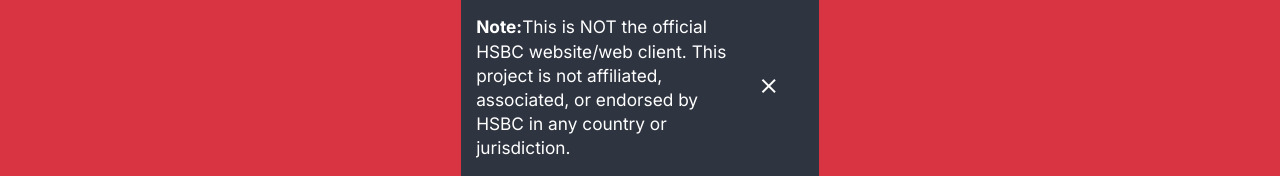
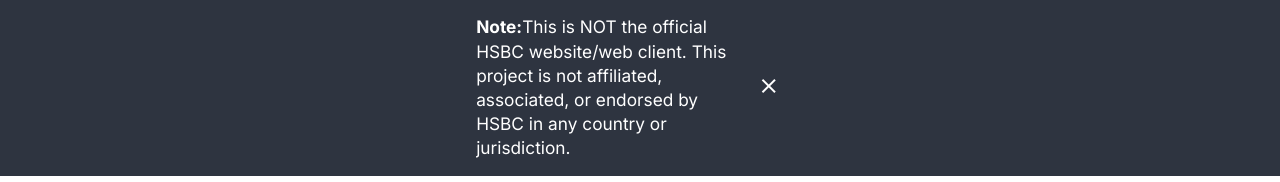
Before and after one commit to czlucius/voice-helper-stormhacks-2022, a website: page index.html in a window 1280 px wide. Shown: the top 182 px of the page. Drawn offline with Linux system fonts and the light colour scheme; a script that the page names is missing.

Commit message:
update colour of banner

```diff
--- a/css/style.css
+++ b/css/style.css
@@ -59,7 +59,7 @@
 /*------------Banner section---------*/
 
 .banner {
-    background-color: var(--red-1);
+    background-color: var(--dark-1);
 }
 
 .banner__content {
```
